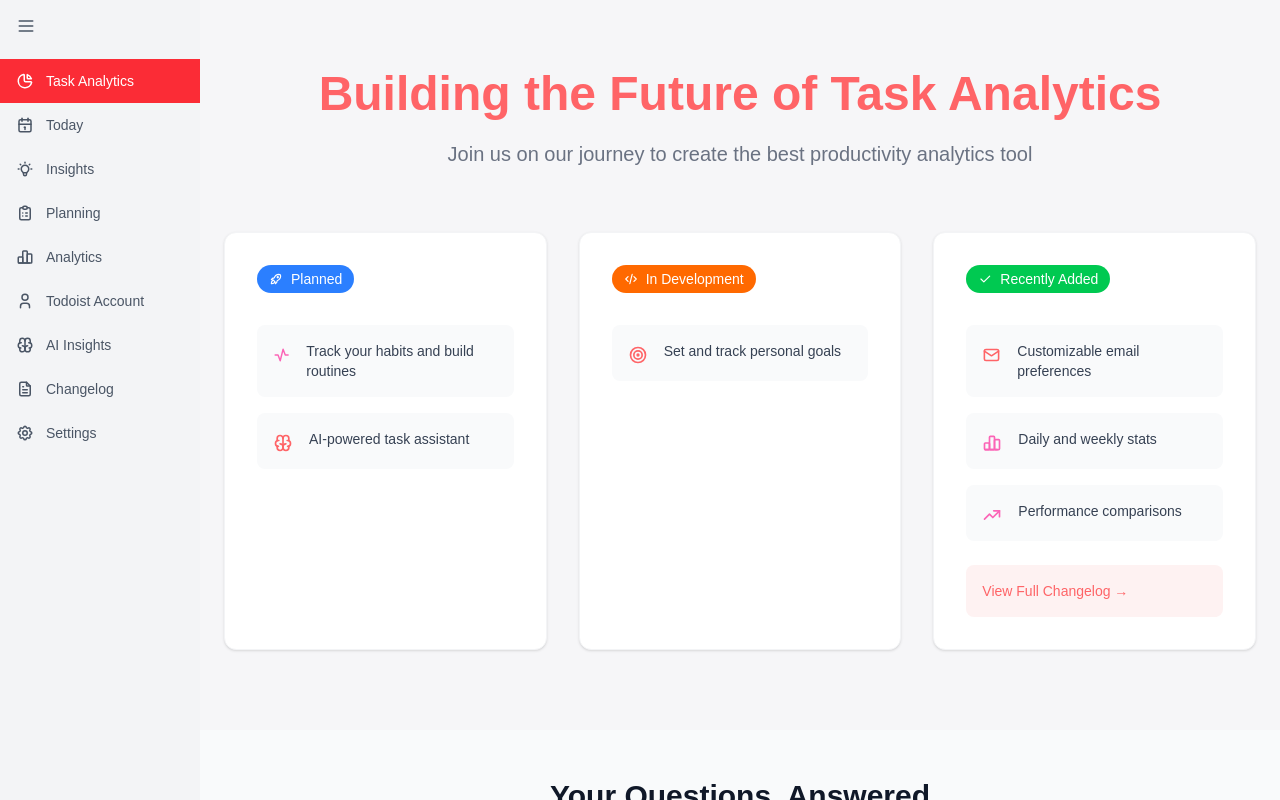
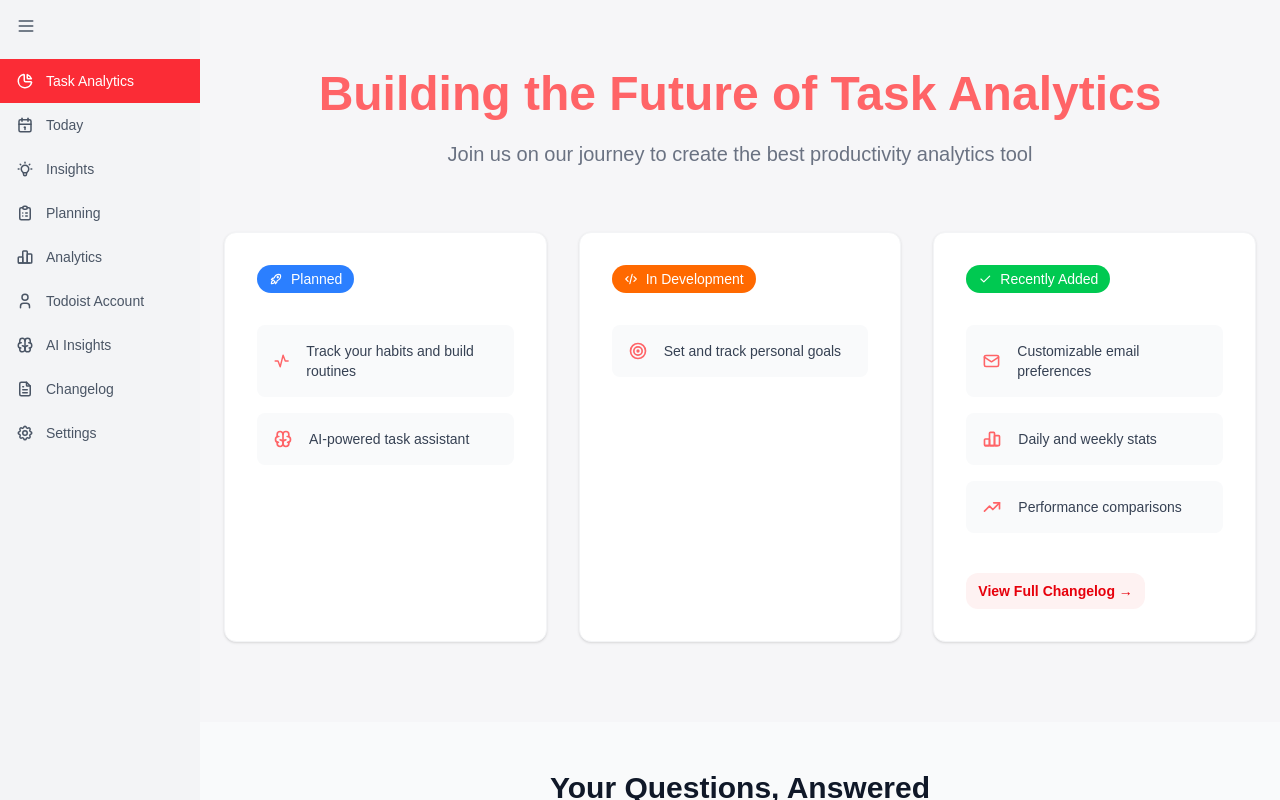
Before and after one commit to rafiu007/rafiu-moe, a Next.js app: page /task-analytics in a window 1280 px wide. Built offline with nearby package versions, Linux system fonts and the light colour scheme.

Commit message:
improvement

```diff
--- a/src/app/task-analytics/page.tsx
+++ b/src/app/task-analytics/page.tsx
@@ -34,15 +34,15 @@ export default function TaskAnalyticsPage() {
               </div>
 
               <div className="space-y-4">
-                <div className="flex items-start gap-4 bg-gray-50 p-4 rounded-lg">
-                  <IconActivity size={20} className="text-pink-400 mt-1" />
+                <div className="flex items-center gap-4 bg-gray-50 p-4 rounded-lg">
+                  <IconActivity size={20} className="text-red-400" />
                   <h3 className="text-gray-700 font-normal text-sm">
                     Track your habits and build routines
                   </h3>
                 </div>
 
-                <div className="flex items-start gap-4 bg-gray-50 p-4 rounded-lg">
-                  <IconBrain size={20} className="text-red-400 mt-1" />
+                <div className="flex items-center gap-4 bg-gray-50 p-4 rounded-lg">
+                  <IconBrain size={20} className="text-red-400" />
                   <h3 className="text-gray-700 font-normal text-sm">
                     AI-powered task assistant
                   </h3>
@@ -56,8 +56,8 @@ export default function TaskAnalyticsPage() {
                 <StatusBadge status="development">In Development</StatusBadge>
               </div>
 
-              <div className="flex items-start gap-4 bg-gray-50 p-4 rounded-lg">
-                <IconTarget size={20} className="text-red-400 mt-1" />
+              <div className="flex items-center gap-4 bg-gray-50 p-4 rounded-lg">
+                <IconTarget size={20} className="text-red-400" />
                 <h3 className="text-gray-700 font-normal text-sm">
                   Set and track personal goals
                 </h3>
@@ -71,32 +71,32 @@ export default function TaskAnalyticsPage() {
               </div>
 
               <div className="space-y-4">
-                <div className="flex items-start gap-4 bg-gray-50 p-4 rounded-lg">
-                  <IconMail size={20} className="text-red-400 mt-1" />
+                <div className="flex items-center gap-4 bg-gray-50 p-4 rounded-lg">
+                  <IconMail size={20} className="text-red-400" />
                   <h3 className="text-gray-700 font-normal text-sm">
                     Customizable email preferences
                   </h3>
                 </div>
 
-                <div className="flex items-start gap-4 bg-gray-50 p-4 rounded-lg">
-                  <IconChartBar size={20} className="text-pink-400 mt-1" />
+                <div className="flex items-center gap-4 bg-gray-50 p-4 rounded-lg">
+                  <IconChartBar size={20} className="text-red-400" />
                   <h3 className="text-gray-700 font-normal text-sm">
                     Daily and weekly stats
                   </h3>
                 </div>
 
-                <div className="flex items-start gap-4 bg-gray-50 p-4 rounded-lg">
-                  <IconTrendingUp size={20} className="text-pink-400 mt-1" />
+                <div className="flex items-center gap-4 bg-gray-50 p-4 rounded-lg">
+                  <IconTrendingUp size={20} className="text-red-400" />
                   <h3 className="text-gray-700 font-normal text-sm">
                     Performance comparisons
                   </h3>
                 </div>
 
-                {/* View Full Changelog inside this card */}
-                <div className="mt-6 bg-red-50 p-4 rounded-lg">
+                {/* View Full Changelog inside this card - different styling */}
+                <div className="mt-6 bg-red-50 px-3 py-2 rounded-xl inline-block">
                   <a
                     href="/changelog"
-                    className="text-red-400 hover:text-red-500 font-medium text-sm flex items-center gap-1"
+                    className="text-red-600 hover:text-red-700 font-semibold text-sm flex items-center gap-1"
                   >
                     View Full Changelog →
                   </a>
```
